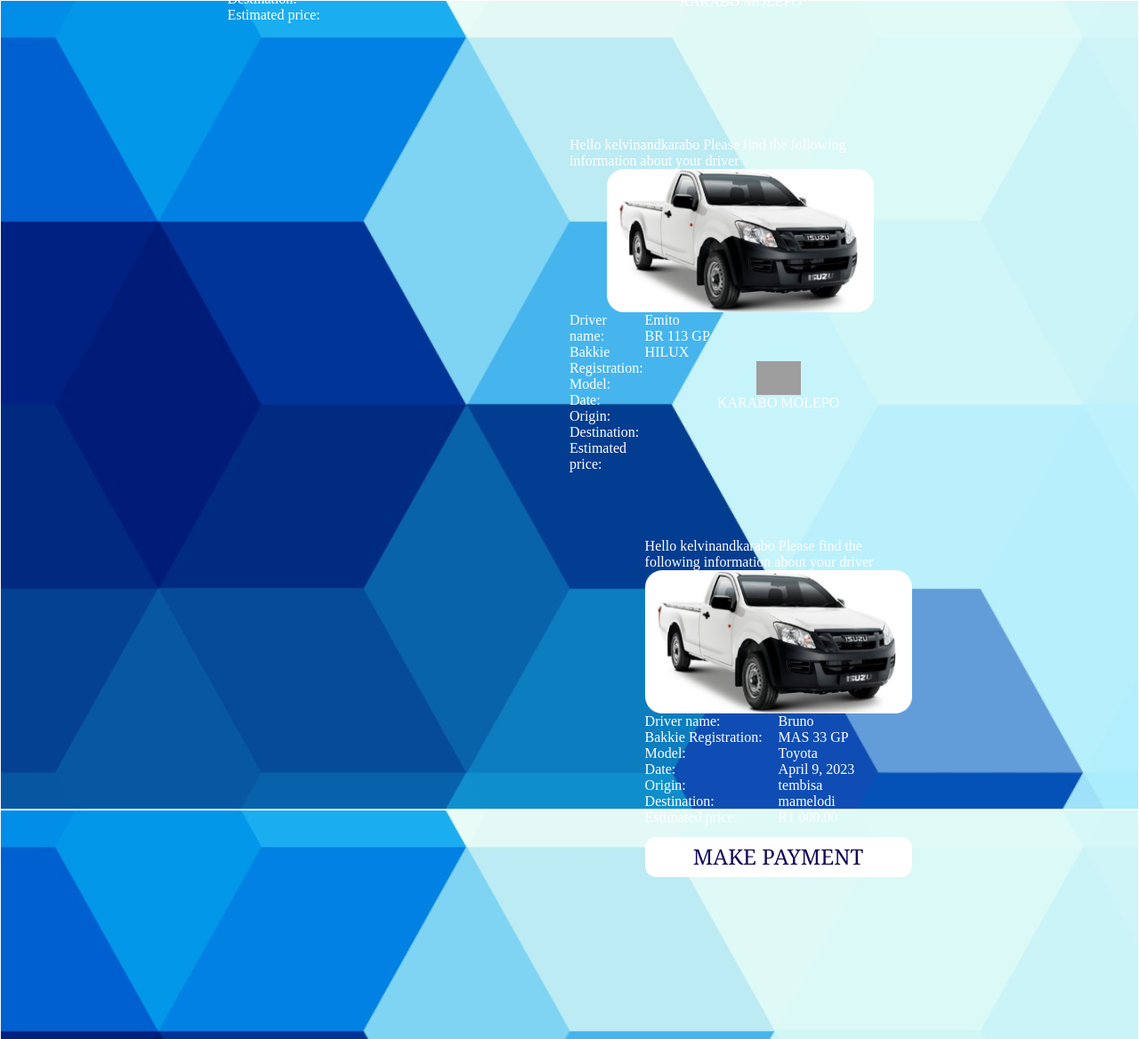
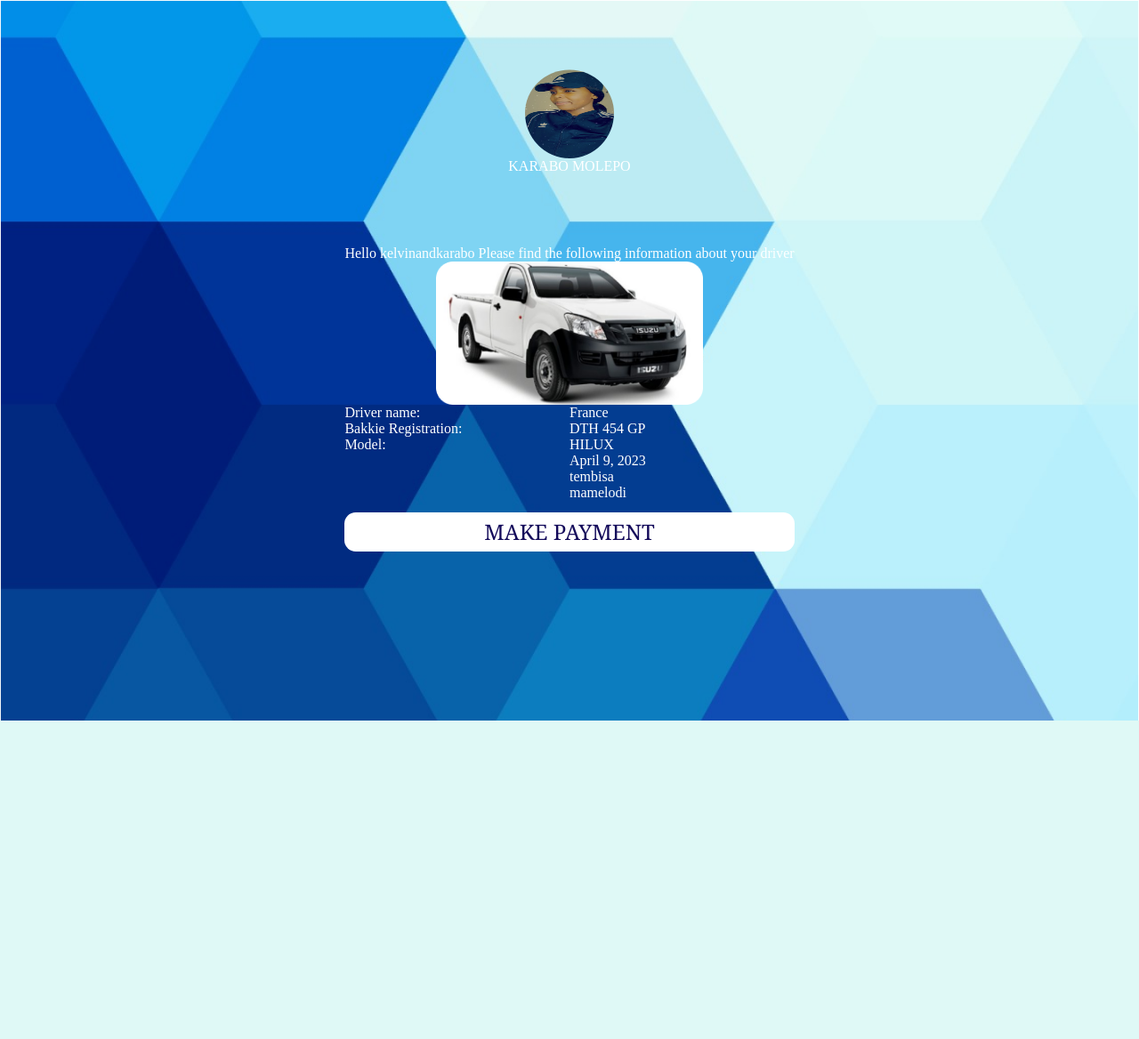
Before and after one commit to Kaybee-debug/MoveItApp, a Django app: template templates/driver.html in a window 1280 px wide. Shown: the top 1168 px of the page at 89% size. After the commit the page ends 810 px from the top, so only its background shows below. Run offline with Django 4.2, Linux system fonts and the light colour scheme; the template is opened without the code that fills it: values that come from a table or form of the project are taken from there, others are empty; a user stored in the database is signed in; data comes from the database, SQL or seed files in the repository; grey boxes are pictures that could not be loaded.

Commit message:
modified template

```diff
--- a/templates/driver.html
+++ b/templates/driver.html
@@ -31,9 +31,11 @@
    </head>
    <body>
       <div>
-         {% for item in items %}
+         {% comment %} {% for item in items %} {% endcomment %}
         <div style=" width: 100%; height: 200px;">
-            <img src="{{item.image.url}}" class="rounded-circle" style=" width: 50px; display: block; margin-left: auto; margin-right: auto; padding-top: 0.5%;" alt="Avatar" />
+
+         <img src="{{ driver.image.url}}" class="rounded-circle" style="width: 100px; height: 100px; border-radius: 50%; display: block; margin-left: auto; margin-right: auto; padding-top: 0.5%;" alt="Avatar" />
+
           <p style="text-align: center; ">
             KARABO MOLEPO
           </p>
@@ -50,23 +52,25 @@
                      <p>Driver name:</p>
                      <p>Bakkie Registration:</p>
                      <p>Model:</p>
-                     <p>Date:</p>
+                     {% comment %} <p>Date:</p>
                      <p>Origin:</p>
                      <p>Destination:</p>
-                     <p>Estimated price:</p>
+                     <p>Estimated price:</p> {% endcomment %}
                   </div>
 
                   <div class="column">
 
-                     <p>{{item.driver_name}}</p>
-                     <p>{{item.car_registration}} </p>
-                     <p>{{item.model}}</p>
 
-                     {% endfor %}
+                     <p>{{  driver.driver_name }}</p>
+                     <p>{{  driver.car_registration }}</p>
+                     <p>{{  driver.model }}</p>
+
+
+                     {% comment %} {% endfor %} {% endcomment %}
                      <p>{{item.when}}</p>
                      <p>{{item.moving_from }}</p>
                      <p>{{item.moving_to }}</p>
-                     <p>R1 000.00</p>
+                     {% comment %} <p>R1 000.00</p> {% endcomment %}
                   </div>
 
                 </div>
--- a/templates/ridedetails.html
+++ b/templates/ridedetails.html
@@ -78,9 +78,11 @@
         </div>
         <div class="icon_p">
             <i><img src='{% static "images/bullet.jpeg" %}' alt=""></i>
-            <p>Price R{{ total_price }}</p>
+            <p>R500</p>
+            {% comment %} <p>Price R{{ total_price }}</p> {% endcomment %}
+            id = request.GET.get('id')
         </div>
-        <button class="btn" id="signIn"><a href="display">Confirm</a></button>
+        <button class="btn" id="signIn"><a href="{% url 'Driver:displayDriver' driver_id=driver.id|default:'1' %}">Confirm</a></button>
     </div>
 </body>
 </html>
--- a/templates/schedule.html
+++ b/templates/schedule.html
@@ -50,3 +50,4 @@
 </body>
 
 </html>
+hhhhhnjhuuhu bjuhuhyyuhjhjjnn
--- a/templates/services.html
+++ b/templates/services.html
@@ -33,8 +33,8 @@
                     </div>
                     <div class="inputbox">
                         <span><i class="fas fa-calendar" ></i></span>
-                        {% comment %} <a href="/Relocate/locations/{{location.pk}}/"  class="btn">Schedule</a> {% endcomment %}
-                        <a href="{% url 'deliveries' user_id=request.user.id relocate_id=location.relocate.id %}" class="btn">Schedule</a>
+                     <a href="/Relocate/locations/{{location.pk}}/"  class="btn">Schedule</a>
+                        {% comment %} <a href="{% url 'deliveries' user_id=request.user.id relocate_id=location.relocate.id %}" class="btn">Schedule</a> {% endcomment %}
 
                         {% comment %} <a href="{% url 'update_location' location.pk %}"  class="btn">Schedule</a> {% endcomment %}
 
```
